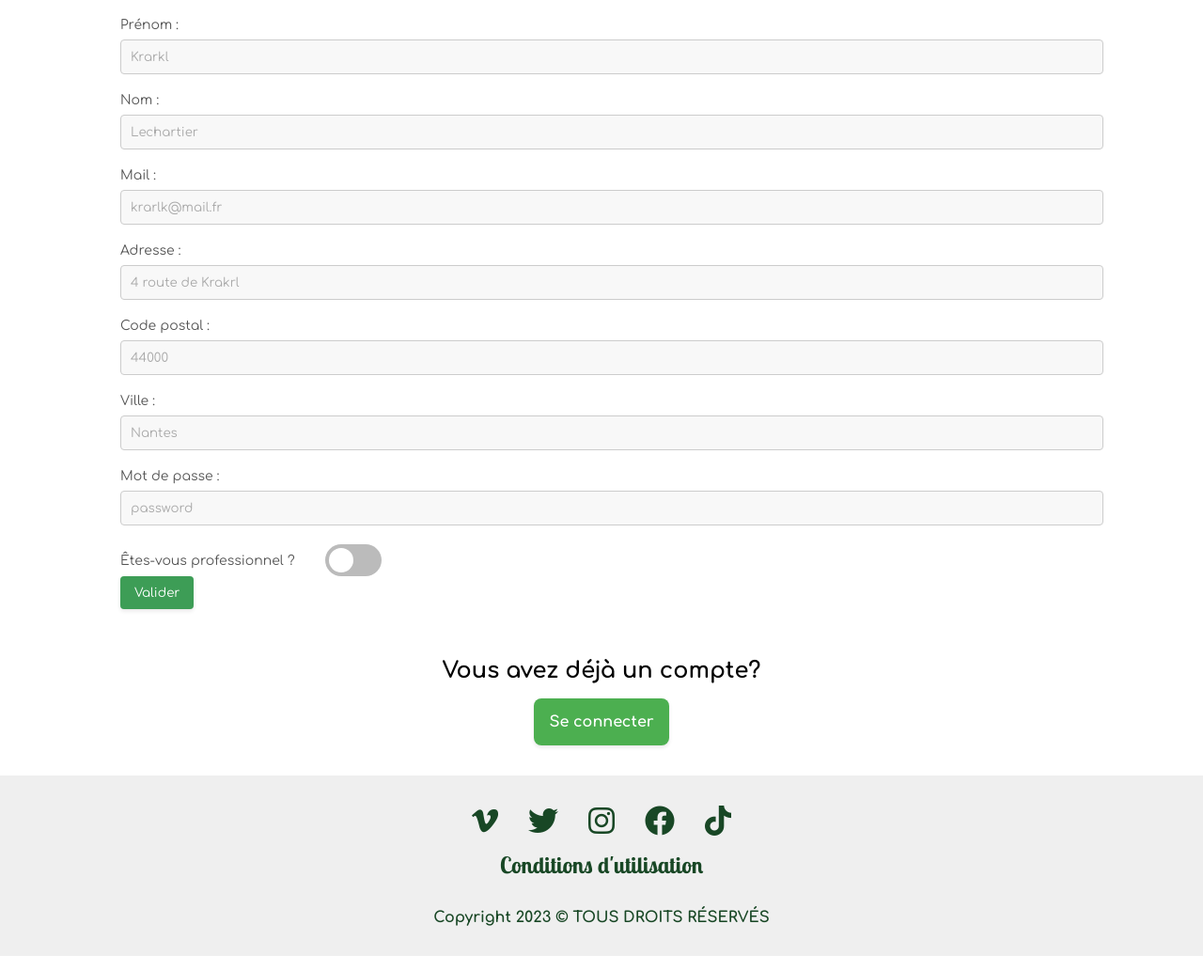
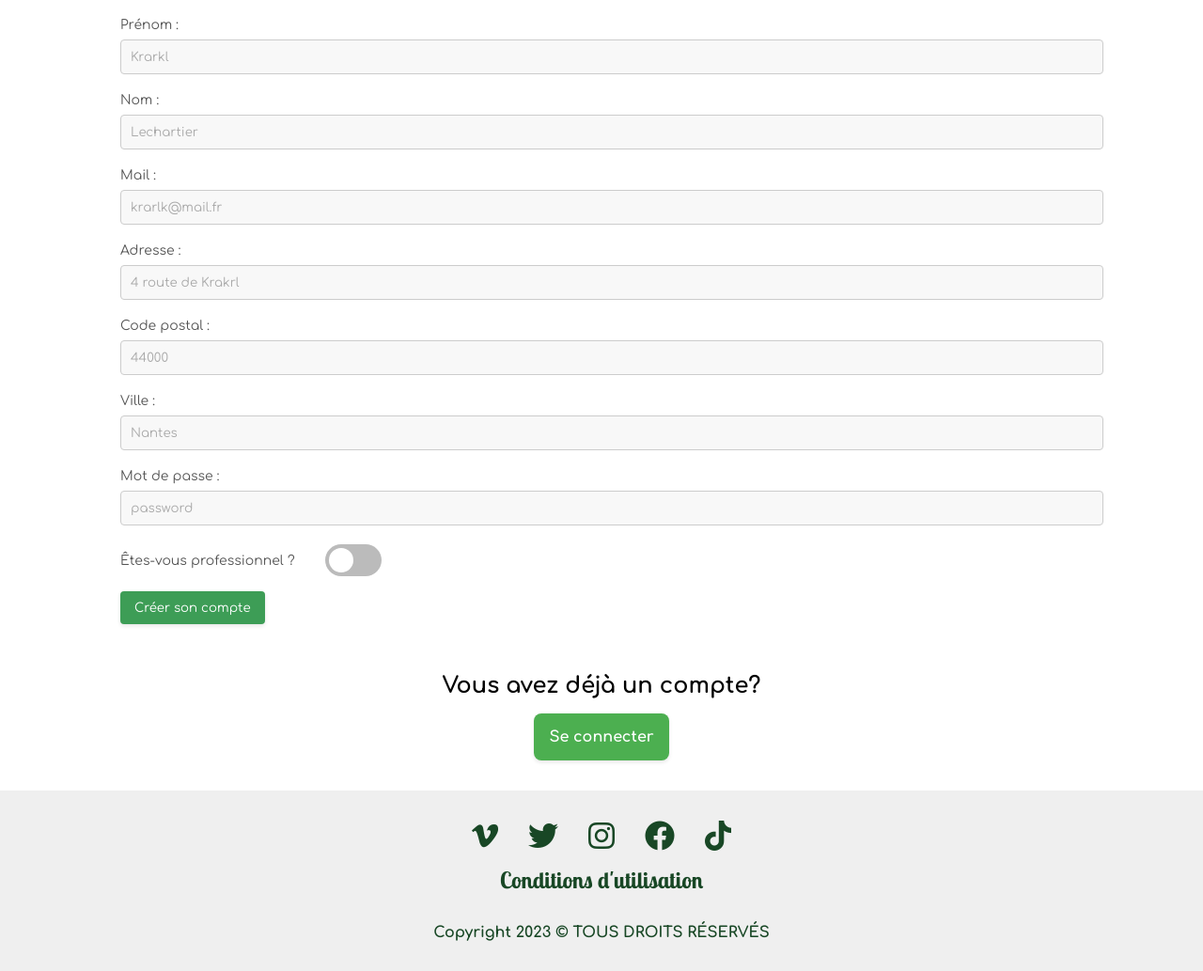
Before and after one commit to karl-lechartier/TTT, a PHP site: page /create_login.php in a window 1280 px wide. Shown: the part 249-1282 px from the top of the page at 94% size. Run offline with PHP 8.4, Linux system fonts and the light colour scheme.

Commit message:
margin bouton

```diff
--- a/create_login.php
+++ b/create_login.php
@@ -108,7 +108,7 @@ $_SESSION["token"] = $token;
                 </div>
             </div>
 
-            <input type="submit" value="Valider" name="valider" class="submit-button">
+            <input type="submit" value="Créer son compte" name="valider" class="submit-button">
         </form>
         <div class="already-have-account">
             <h2>Vous avez déjà un compte?</h2>
--- a/scss/main.css
+++ b/scss/main.css
@@ -361,6 +361,10 @@ nav > #nav-check {
   transform: translateX(26px);
 }
 
+.submit-button {
+  margin-top: 1rem;
+}
+
 .create-account, .already-have-account {
   margin-top: 20px;
   text-align: center;
--- a/scss/src/pages/create_login.scss
+++ b/scss/src/pages/create_login.scss
@@ -58,6 +58,10 @@ $ball-color: #fff;
   }
 }
 
+.submit-button{
+  margin-top: 1rem;
+}
+
 .create-account, .already-have-account {
   margin-top: 20px;
   text-align: center;
```
Also changed, not shown: 1 other file.
